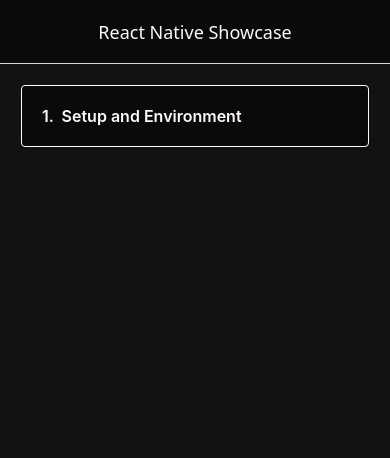
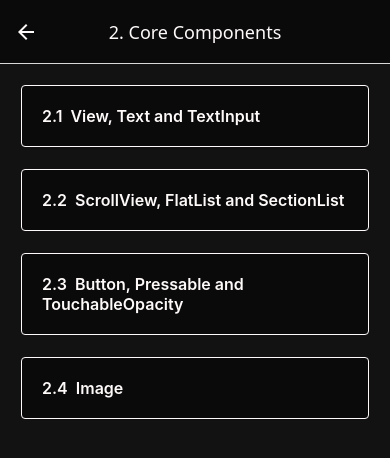
Before and after one commit to rees-kyle/react-native-showcase, a React Native app: screen /CoreComponents in a window 390 px wide. Shown: the top 458 px of the page. Built offline with nearby package versions, Linux system fonts and the light colour scheme.

Commit message:
feat: add subtopic navigation buttons for topic 2

```diff
--- a/App.tsx
+++ b/App.tsx
@@ -3,9 +3,18 @@
 import { createNativeStackNavigator } from '@react-navigation/native-stack';
 import ReactNativeShowcaseScreen from './screens/ReactNativeShowcaseScreen';
 import SetupAndEnvironmentScreen from './screens/topics/SetupAndEnvironmentScreen';
-import InstallationScreen from './screens/subtopics/InstallationScreen';
-import DifferencesScreen from './screens/subtopics/DifferencesScreen';
-import RunningAppsScreen from './screens/subtopics/RunningAppsScreen';
+import {
+  InstallationScreen,
+  DifferencesScreen,
+  RunningAppsScreen
+} from './screens/subtopics/1';
+import CoreComponentsScreen from './screens/topics/CoreComponentsScreen';
+import {
+  ViewTextAndTextInputScreen,
+  ScrollViewFlatListAndSectionListScreen,
+  ButtonPressableTouchableOpacityScreen,
+  ImageScreen
+} from './screens/subtopics/2';
 
 export type RootStackParamList = {
   ReactNativeShowcase: undefined;
@@ -13,6 +22,11 @@
   Installation: undefined;
   Differences: undefined;
   RunningApps: undefined;
+  CoreComponents: undefined;
+  ViewTextAndTextInput: undefined;
+  ScrollViewFlatListAndSectionList: undefined;
+  ButtonPressableTouchableOpacity: undefined;
+  Image: undefined;
 };
 
 const Stack = createNativeStackNavigator<RootStackParamList>();
@@ -74,6 +88,31 @@
           component={RunningAppsScreen}
           options={{ title: '1.3  Running Apps' }}
         />
+        <Stack.Screen
+          name="CoreComponents"
+          component={CoreComponentsScreen}
+          options={{ title: '2.  Core Components' }}
+        />
+        <Stack.Screen
+          name="ViewTextAndTextInput"
+          component={ViewTextAndTextInputScreen}
+          options={{ title: '2.1  View, Text and TextInput' }}
+        />
+        <Stack.Screen
+          name="ScrollViewFlatListAndSectionList"
+          component={ScrollViewFlatListAndSectionListScreen}
+          options={{ title: '2.2  ScrollView, FlatList and SectionList' }}
+        />
+        <Stack.Screen
+          name="ButtonPressableTouchableOpacity"
+          component={ButtonPressableTouchableOpacityScreen}
+          options={{ title: '2.3  Button, Pressable and TouchableOpacity' }}
+        />
+        <Stack.Screen
+          name="Image"
+          component={ImageScreen}
+          options={{ title: '2.4  Image' }}
+        />
       </Stack.Navigator>
     </NavigationContainer>
   );
--- a/screens/ReactNativeShowcaseScreen.tsx
+++ b/screens/ReactNativeShowcaseScreen.tsx
@@ -17,6 +17,13 @@
           console.log('Setup and Environment button pressed.');
         }}
       />
+      <TopicButton
+        text="2.  Core Components"
+        onPress={() => {
+          navigation.navigate('CoreComponents');
+          console.log('Core Components button pressed.');
+        }}
+      />
     </View>
   );
 }
--- /dev/null
+++ b/screens/subtopics/1/index.ts
@@ -0,0 +1,11 @@
+export {
+  default as InstallationScreen,
+} from './InstallationScreen';
+
+export {
+  default as DifferencesScreen,
+} from './DifferencesScreen';
+
+export {
+  default as RunningAppsScreen,
+} from './RunningAppsScreen';
--- /dev/null
+++ b/screens/subtopics/2/ButtonPressableTouchableOpacityScreen.tsx
@@ -0,0 +1,25 @@
+import React from 'react';
+import { View, Text, StyleSheet } from 'react-native';
+
+export default function ButtonPressableTouchableOpacityScreen() {
+  return (
+    <View style={styles.container}>
+      <Text style={styles.paragraph}>
+        Placeholder.
+      </Text>
+    </View>
+  );
+}
+
+const styles = StyleSheet.create({
+  container: {
+    flex: 1,
+    backgroundColor: '#121212',
+    padding: 16,
+  },
+  paragraph: {
+    fontSize: 16,
+    color: '#DDDDDD',
+    lineHeight: 22,
+  },
+});
--- /dev/null
+++ b/screens/subtopics/2/ImageScreen.tsx
@@ -0,0 +1,25 @@
+import React from 'react';
+import { View, Text, StyleSheet } from 'react-native';
+
+export default function ImageScreen() {
+  return (
+    <View style={styles.container}>
+      <Text style={styles.paragraph}>
+        Placeholder.
+      </Text>
+    </View>
+  );
+}
+
+const styles = StyleSheet.create({
+  container: {
+    flex: 1,
+    backgroundColor: '#121212',
+    padding: 16,
+  },
+  paragraph: {
+    fontSize: 16,
+    color: '#DDDDDD',
+    lineHeight: 22,
+  },
+});
--- /dev/null
+++ b/screens/subtopics/2/ScrollViewFlatListAndSectionListScreen.tsx
@@ -0,0 +1,25 @@
+import React from 'react';
+import { View, Text, StyleSheet } from 'react-native';
+
+export default function ScrollViewFlatListAndSectionListScreen() {
+  return (
+    <View style={styles.container}>
+      <Text style={styles.paragraph}>
+        Placeholder.
+      </Text>
+    </View>
+  );
+}
+
+const styles = StyleSheet.create({
+  container: {
+    flex: 1,
+    backgroundColor: '#121212',
+    padding: 16,
+  },
+  paragraph: {
+    fontSize: 16,
+    color: '#DDDDDD',
+    lineHeight: 22,
+  },
+});
--- /dev/null
+++ b/screens/subtopics/2/ViewTextAndTextInputScreen.tsx
@@ -0,0 +1,25 @@
+import React from 'react';
+import { View, Text, StyleSheet } from 'react-native';
+
+export default function ViewTextAndTextInputScreen() {
+  return (
+    <View style={styles.container}>
+      <Text style={styles.paragraph}>
+        Placeholder.
+      </Text>
+    </View>
+  );
+}
+
+const styles = StyleSheet.create({
+  container: {
+    flex: 1,
+    backgroundColor: '#121212',
+    padding: 16,
+  },
+  paragraph: {
+    fontSize: 16,
+    color: '#DDDDDD',
+    lineHeight: 22,
+  },
+});
--- /dev/null
+++ b/screens/subtopics/2/index.ts
@@ -0,0 +1,15 @@
+export {
+  default as ViewTextAndTextInputScreen,
+} from './ViewTextAndTextInputScreen';
+
+export {
+  default as ScrollViewFlatListAndSectionListScreen,
+} from './ScrollViewFlatListAndSectionListScreen';
+
+export {
+  default as ButtonPressableTouchableOpacityScreen,
+} from './ButtonPressableTouchableOpacityScreen';
+
+export {
+  default as ImageScreen,
+} from './ImageScreen';
--- /dev/null
+++ b/screens/topics/CoreComponentsScreen.tsx
@@ -0,0 +1,52 @@
+import React from 'react';
+import { View, StyleSheet } from 'react-native';
+import TopicButton from '../../components/TopicButton';
+import { useNavigation } from '@react-navigation/native';
+import type { NativeStackNavigationProp } from '@react-navigation/native-stack';
+import type { RootStackParamList } from '../../App';
+
+export default function SetupAndEnvironmentScreen() {
+  const navigation = useNavigation<NativeStackNavigationProp<RootStackParamList>>();
+
+  return (
+    <View style={styles.container}>
+      <TopicButton
+        text="2.1  View, Text and TextInput"
+        onPress={() => {
+          navigation.navigate('ViewTextAndTextInput');
+          console.log('View, Text and TextInput button pressed.');
+        }}
+      />
+      <TopicButton
+        text="2.2  ScrollView, FlatList and SectionList"
+        onPress={() => {
+          navigation.navigate('ScrollViewFlatListAndSectionList');
+          console.log('ScrollView, FlatList and SectionList button pressed.');
+        }}
+      />
+      <TopicButton
+        text="2.3  Button, Pressable and TouchableOpacity"
+        onPress={() => {
+          navigation.navigate('ButtonPressableTouchableOpacity');
+          console.log('Button, Pressable and TouchableOpacity button pressed.');
+        }}
+      />
+      <TopicButton
+        text="2.4  Image"
+        onPress={() => {
+          navigation.navigate('Image');
+          console.log('Image button pressed.');
+        }}
+      />
+    </View>
+  );
+}
+
+const styles = StyleSheet.create({
+  container: {
+    flex: 1,
+    backgroundColor: '#121212',
+    padding: 16,
+    gap: 12,
+  },
+});
```
Also changed, not shown: screens/subtopics/1/DifferencesScreen.tsx (renamed from screens/subtopics/DifferencesScreen.tsx), screens/subtopics/1/InstallationScreen.tsx (renamed from screens/subtopics/InstallationScreen.tsx), screens/subtopics/1/RunningAppsScreen.tsx (renamed from screens/subtopics/RunningAppsScreen.tsx).
